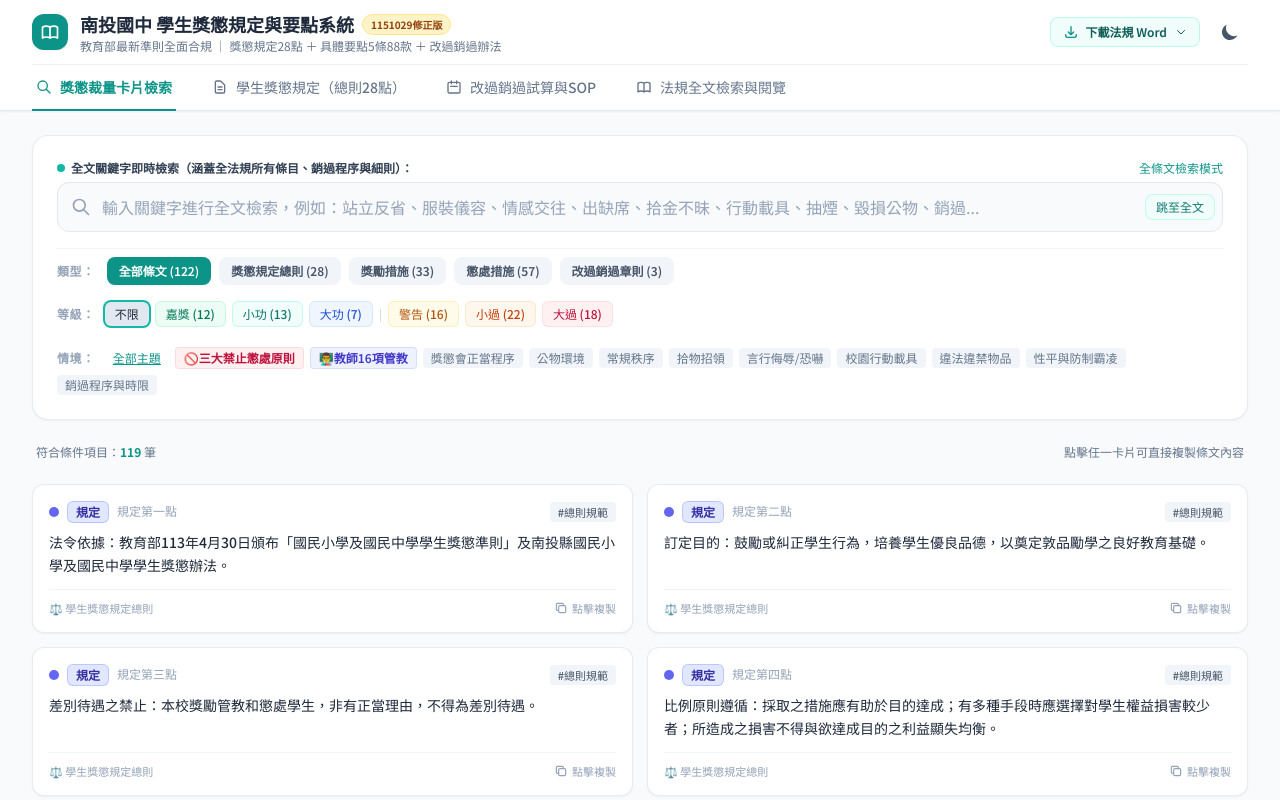
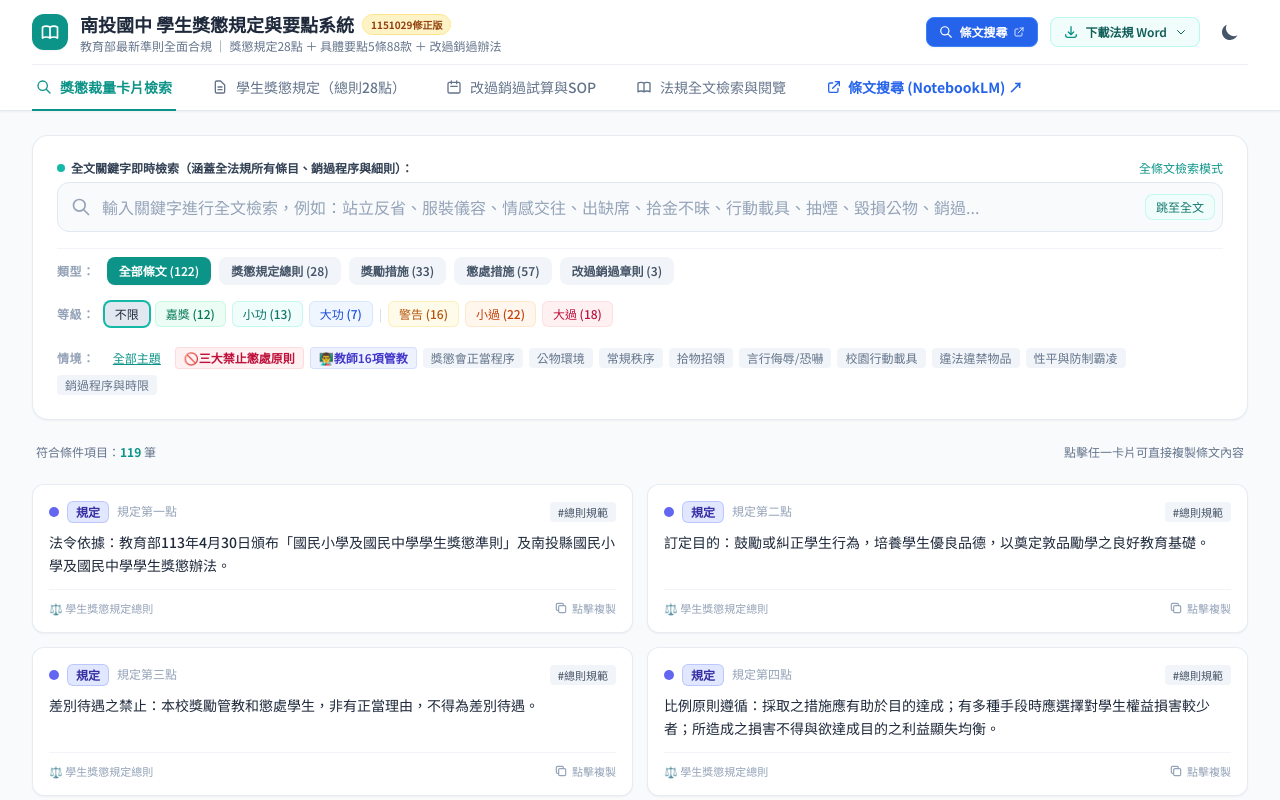
Before and after one commit to yaoshuchin/1151123-nantou-student-regulations, a plain HTML site: page index.html in a window 1280 px wide. Shown: the top 800 px of the page. Drawn offline with nearby package versions, Linux system fonts and the light colour scheme.

Commit message:
feat: 頂部新增NotebookLM條文搜尋連結、修正學務主任為董O遠

```diff
--- a/index.html
+++ b/index.html
@@ -90,6 +90,17 @@
 
                     <!-- 右側功能鈕 -->
                     <div class="flex items-center gap-2 sm:gap-3">
+                        <!-- 條文搜尋外連鈕 (NotebookLM) -->
+                        <a href="https://notebook.google.com/notebook/65dfc349-51da-4751-acef-7eb6ddefce53" target="_blank" rel="noopener noreferrer"
+                            class="inline-flex items-center gap-1.5 px-3 py-1.5 text-xs font-bold text-white bg-blue-600 hover:bg-blue-700 active:scale-[0.99] rounded-lg transition shadow-sm border border-blue-500" title="開啟 NotebookLM 進行 AI 條文檢索與問答">
+                            <svg xmlns="http://www.w3.org/2000/svg" class="h-3.5 w-3.5" fill="none" viewBox="0 0 24 24" stroke="currentColor">
+                                <path stroke-linecap="round" stroke-linejoin="round" stroke-width="2" d="M21 21l-6-6m2-5a7 7 0 11-14 0 7 7 0 0114 0z" />
+                            </svg>
+                            <span>條文搜尋</span>
+                            <svg xmlns="http://www.w3.org/2000/svg" class="h-3 w-3 opacity-80" fill="none" viewBox="0 0 24 24" stroke="currentColor">
+                                <path stroke-linecap="round" stroke-linejoin="round" stroke-width="2" d="M10 6H6a2 2 0 00-2 2v10a2 2 0 002 2h10a2 2 0 002-2v-4M14 4h6m0 0v6m0-6L10 14" />
+                            </svg>
+                        </a>
                         <div class="relative group">
                             <button class="inline-flex items-center gap-1.5 px-3 py-1.5 text-xs font-semibold text-teal-800 dark:text-teal-200 bg-teal-50 dark:bg-teal-950/50 hover:bg-teal-100 rounded-lg transition border border-teal-200/60">
                                 <svg xmlns="http://www.w3.org/2000/svg" class="h-4 w-4 text-teal-600" fill="none" viewBox="0 0 24 24" stroke="currentColor">
@@ -150,6 +161,14 @@
                         </svg>
                         <span>法規全文檢索與閱覽</span>
                     </button>
+                    <!-- 外連 NotebookLM 條文搜尋 -->
+                    <a href="https://notebook.google.com/notebook/65dfc349-51da-4751-acef-7eb6ddefce53" target="_blank" rel="noopener noreferrer"
+                        class="py-3 px-1 border-b-2 border-transparent text-blue-600 dark:text-blue-400 hover:text-blue-800 dark:hover:text-blue-300 flex items-center gap-1.5 whitespace-nowrap font-bold hover:border-blue-500 transition" title="外連至 NotebookLM 專屬條文檢索">
+                        <svg xmlns="http://www.w3.org/2000/svg" class="h-4 w-4" fill="none" viewBox="0 0 24 24" stroke="currentColor">
+                            <path stroke-linecap="round" stroke-linejoin="round" stroke-width="2" d="M10 6H6a2 2 0 00-2 2v10a2 2 0 002 2h10a2 2 0 002-2v-4M14 4h6m0 0v6m0-6L10 14" />
+                        </svg>
+                        <span>條文搜尋 (NotebookLM) ↗</span>
+                    </a>
                 </div>
             </div>
         </header>
@@ -734,7 +753,7 @@
                             </div>
                             <div class="p-4 bg-slate-50 dark:bg-slate-700/40 rounded-xl border border-slate-200 dark:border-slate-600">
                                 <div class="text-xs font-semibold text-slate-400 mb-1">學務主任</div>
-                                <div class="font-bold text-slate-800 dark:text-white text-base">董O達</div>
+                                <div class="font-bold text-slate-800 dark:text-white text-base">董O遠</div>
                                 <div class="text-xs text-slate-500">教師兼學務主任</div>
                             </div>
                             <div class="p-4 bg-slate-50 dark:bg-slate-700/40 rounded-xl border border-slate-200 dark:border-slate-600">
```
Also changed, not shown: 4 other files.
